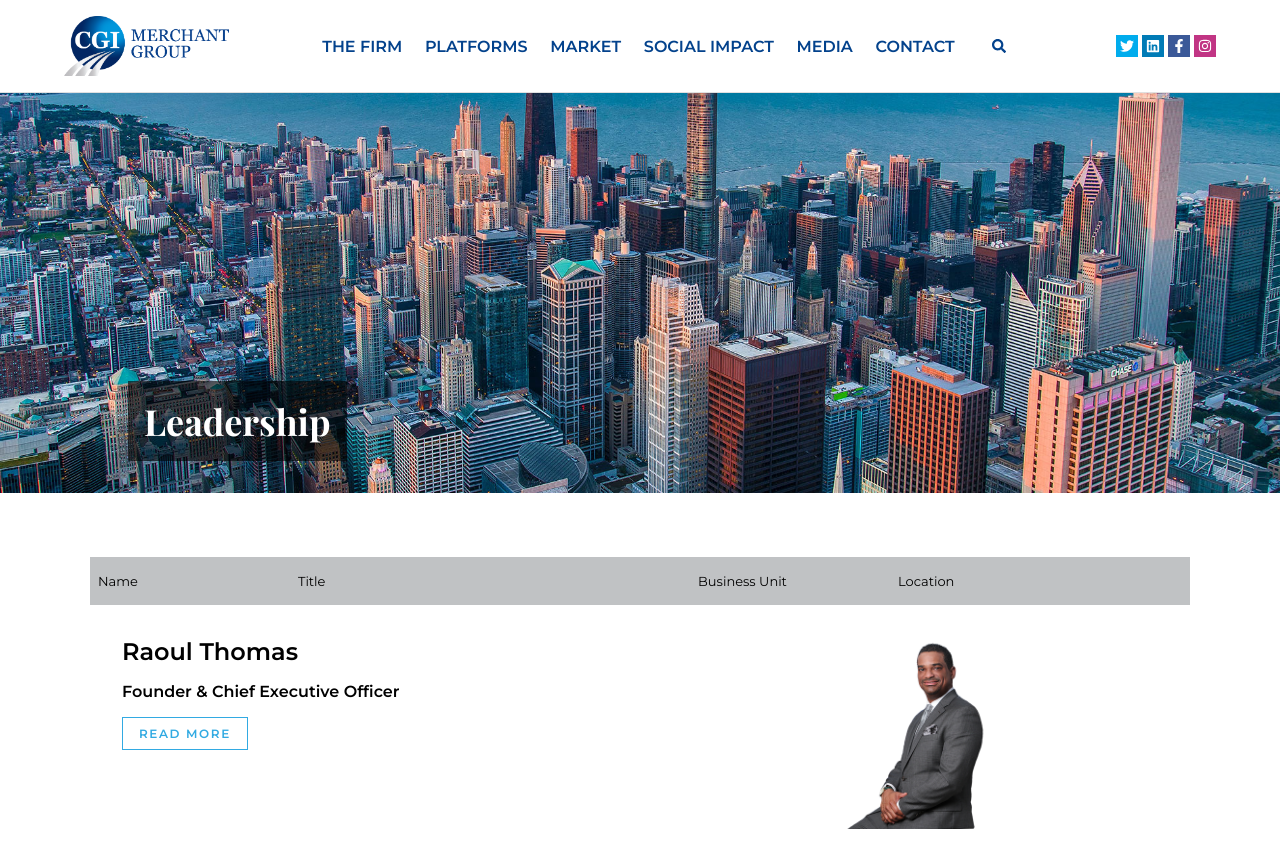
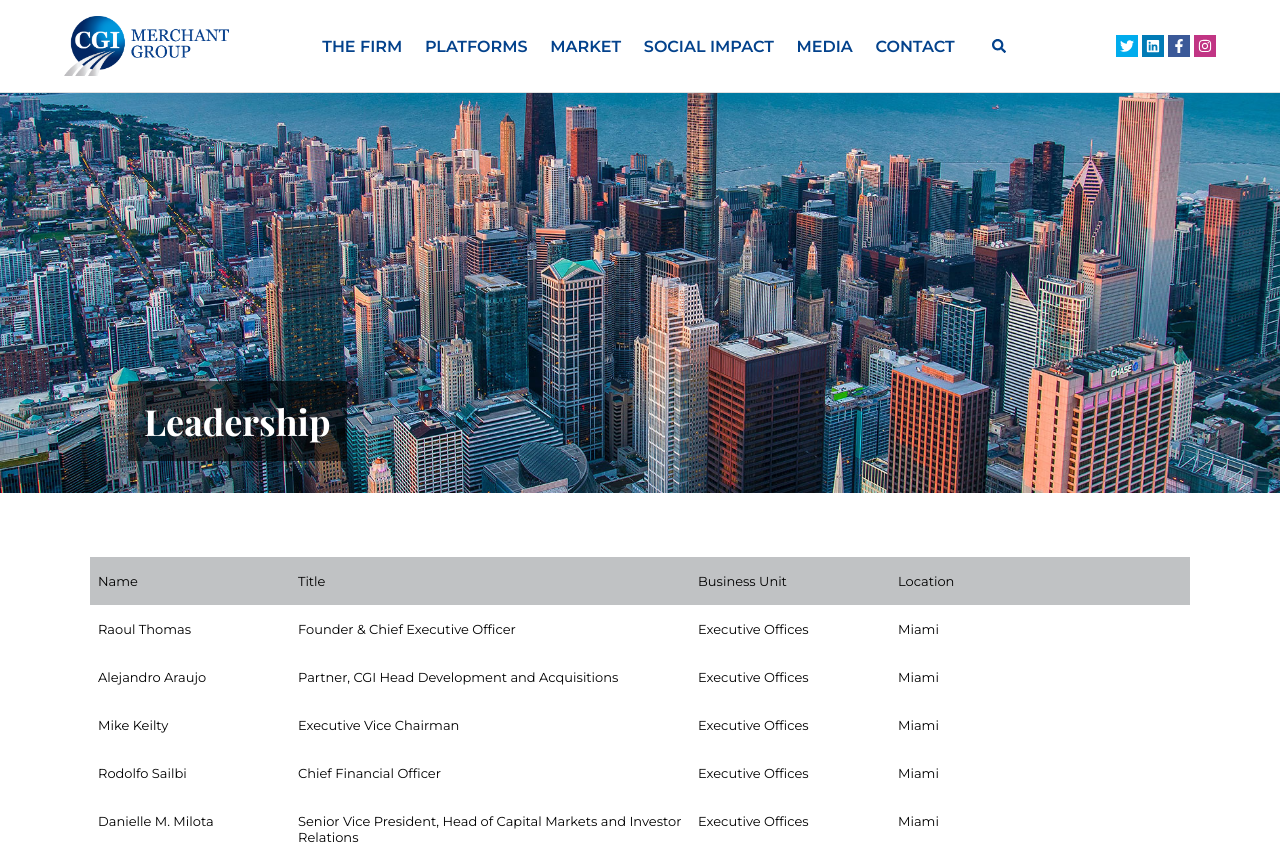
Before and after one commit to majorwaves/cgi, a React (Create React App) app: page /team in a window 1280 px wide. Shown: the top 844 px of the page. Built offline with nearby package versions, Linux system fonts and the light colour scheme.

Commit message:
Styling fixes

```diff
--- a/src/components/ContactForm.js
+++ b/src/components/ContactForm.js
@@ -8,11 +8,16 @@
   h2 {
     font-size: 36px;
     margin: 0 0 2rem 0;
+    text-align: center;
+    color: ${props => props.theme.color.dark};
     font-family: ${props => props.theme.type.heading};
   }
 
   button {
     width: 100%;
+    text-align: center;
+    display: inline-block;
+    padding: 1rem 2rem;
   }
 `;
 
@@ -24,7 +29,7 @@
   display: block;
   box-sizing: border-box;
   min-width: 300px;
-  border-radius: 10px;
+  border-radius: 4px;
 
   &::placeholder {
     font-size: 16px;
@@ -34,6 +39,10 @@
 const ContactForm = (props) => (
   <Form {...props}>
     <h2>Contact Us</h2>
+    <div>
+      <span>Investor Contact: investor@cgimg.com </span>
+      <span>Head Office Tel: (786) 581 4800</span>
+    </div>
     <Input placeholder='Email address' />
     <Input placeholder='Name' />
     <Input placeholder='Company Name' />
--- a/src/components/Hero.js
+++ b/src/components/Hero.js
@@ -11,7 +11,7 @@
   overflow: hidden;
   background: url(${props => props.bg});
   background-attachment: fixed;
-  background-position: center 800px;
+  background-position: ${props => props.top ? 'top' : 'center 800px'};
   background-size: cover;
 
   a {
@@ -52,8 +52,8 @@
   margin: 0 0 2rem 0;
 `;
 
-const Hero = ({ video, image, title, subtitle, gradient, buttonText }) => (
-  <Wrapper bg={image}>
+const Hero = ({ video, image, title, subtitle, gradient, buttonText, top}) => (
+  <Wrapper bg={image} top={top}>
     <Content gradient={gradient}>
       <Title gradient={gradient}>{title}</Title>
       <Link to='/the-firm'><Button light>{buttonText}</Button></Link>
--- a/src/components/SearchForm.js
+++ b/src/components/SearchForm.js
@@ -13,6 +13,8 @@
 
   button {
     width: 100%;
+    display: inline-block;
+    cursor: pointer;
   }
 `;
 
--- a/src/components/TeamMember.js
+++ b/src/components/TeamMember.js
@@ -1,61 +1,49 @@
 import React from 'react'
 import styled from 'styled-components'
-import Button from './Button'
 
 const Person = styled.div`
+
+`;
+
+const Row = styled.div`
   display: grid;
-  grid-template-columns: 2fr 1fr;
-  grid-gap: 1rem;
-  padding: 2rem;
+  grid-template-columns: 1fr 2fr 1fr 1fr .5fr;
+  padding: 0;
+  font-size: 13px;
+  cursor: pointer;
 
-  &:nth-of-type(odd) {
-    border-right: 1px solid rgba(0,0,0,0.12);
-  }
-
-  div {
-    img {
-      width: 15vw;
-      height: 15vw
-      object-fit: contain;
-    }
-
-    &.pic {
-      background: black;
-      padding-bottom: 100%;
-    }
-  }
-
-  h4 {
-    margin: 0 0 1rem 0;
-    font-size: 24px;
-    font-weight: 600;
-  }
-
-  h5 {
-    margin: 0 0 1rem 0;
-    font-size: 16px;
-    font-weight: 600;
-  }
-
-  p {
-    font-size: 14px;
-    line-height: 1.6em;
-    opacity: 0.8;
+  &:hover {
+    color: white;
+    background: ${props => props.theme.color.light};
   }
 `;
 
-const TeamMember = ({ name, title, image, bio, onClick, excerpt }) => (
+const Col = styled.div`
+  padding: 1rem .5rem;
+  img {
+    width: 100%;
+  }
+`;
+
+const Extra = styled.div`
+  grid-column: span 5;
+  font-size: 13px;
+  padding: 1rem;
+  line-height: 1.5em;
+`;
+
+const TeamMember = ({ name, title, image, location, onClick, bio, unit, excerpt, selected }) => (
   <Person hasImage={image !== ''}>
-    <div>
-      <h4>{name}</h4>
-      <h5>{title}</h5>
-      <p>{excerpt}</p>
-      <p><Button onClick={onClick}>Read More</Button></p>
-    </div>
-    {image !== '' &&
-      <div className='image'>
-        <img src={image} alt={title} />
-      </div>
+    <Row onClick={onClick}>
+      <Col>{name}</Col>
+      <Col>{title}</Col>
+      <Col>{unit}</Col>
+      <Col>{location}</Col>
+    </Row>
+    {selected &&
+      <Extra>
+        {bio}
+      </Extra>
     }
   </Person>
 );
--- a/src/pages/Fund.js
+++ b/src/pages/Fund.js
@@ -1,11 +1,22 @@
-import React from 'react'
+import React, { Component } from 'react'
 import styled from 'styled-components'
 import PageHeader from '../components/PageHeader'
-import image from '../images/fund-neu.jpg'
-import highrise from '../images/fund-1.jpg'
+import image from '../images/market-new.jpg'
 import Quote from '../components/Quote'
 import ReactPlayer from 'react-player'
-import { FaGlobe, FaPeopleCarry, FaNetworkWired } from 'react-icons/fa'
+import Modal from 'react-modal'
+import { FaGlobe, FaPeopleCarry, FaNetworkWired, FaPlayCircle } from 'react-icons/fa'
+
+const customStyles = {
+  content : {
+    top                   : '50%',
+    left                  : '50%',
+    right                 : 'auto',
+    bottom                : 'auto',
+    marginRight           : '-50%',
+    transform             : 'translate(-50%, -50%)'
+  }
+};
 
 const Wrapper = styled.div`
 
@@ -18,16 +29,37 @@
   grid-template-columns: 1fr 1fr;
   grid-gap: 5vw;
 
-  .hero_video {
-    margin-top: 1rem;
-    border: 3px solid ${props => props.theme.color.medium};
+  .video {
+    position: relative;
+    cursor: pointer;
+
+    img {
+      display: inline-block;
+      height: 100%;
+      width: 100%;
+      object-fit: cover;
     }
 
+    .icon {
+      position: absolute;
+      top: 0;
+      left: 0;
+      width: 100%;
+      height: 100%;
+      display: flex;
+      align-items: center;
+      justify-content: center;
+      color: white;
+      font-size: 80px;
+      background: rgba(0,0,0,0.12);
+    }
+  }
 
   h1 {
     font-family: ${props => props.theme.type.heading};
     font-size: 36px;
     font-weight: normal;
+    margin-top: 0;
   }
 
   p {
@@ -73,7 +105,19 @@
   border: 3px solid ${props => props.theme.color.light};
 `;
 
-const Fund = (props) => (
+class Fund extends Component {
+
+  state = {
+    modalOpen: false
+  }
+
+  handleClick = () => {
+    console.log('hey')
+    this.setState({ modalOpen: !this.state.modalOpen })
+  }
+
+  render(){
+    return (
       <Wrapper>
         <PageHeader
           image={image}
@@ -85,14 +129,9 @@
             <h1>Value Add</h1>
             <p>Fund I targets properties that have in-place cash flow, but seek to increase that cash flow over time by making improvements to or repositioning the property. This could include making physical improvements to the asset that will allow it to command higher rents, increasing efforts to lease vacant space at the property to quality tenants, or improving the management of the property and thereby increasing customer satisfaction or lowering operating expenses where possible. Once our asset management team has successfully increased the net operating income at the property, the Fund will sell the asset to capture the resulting appreciation in value. This strategy provides the perfect balance between risk and return: it offers in-place cash flow at the time of acquisition with significant upside potential in the form of value appreciation.</p>
           </div>
-      <div>
-      <ReactPlayer
-        controls
-        muted
-        loop
-        className='hero_video'
-        url='https://admin.thenexusfl.com/miracle.mp4'
-      />
+          <div className='video' onClick={this.handleClick}>
+            <div className='icon'><FaPlayCircle /></div>
+            <img src='https://img.youtube.com/vi/rjlV_XszlVM/maxresdefault.jpg' alt='miracle mile' />
           </div>
         </Section>
         <Section>
@@ -129,8 +168,16 @@
             <p>The objective is always to stabilize the property, harvesting healthy, risk-adjusted, double digit cash-on-cash returns and generating long-term capital appreciation. </p>
           </div>
         </Strategy>
+        <Modal isOpen={this.state.modalOpen} onRequestClose={this.handleClick} style={customStyles}>
+          <ReactPlayer
+            playing
+            url='https://www.youtube.com/watch?v=rjlV_XszlVM'
+          />
+        </Modal>
         <Quote text='“CGI’s team designs each capital structure for each deal, and then selects the most suitable candidates depending on the envisioned capitalization strategy.”' />
       </Wrapper>
-);
+    )
+  }
+}
 
 export default Fund;
--- a/src/pages/Media.js
+++ b/src/pages/Media.js
@@ -59,41 +59,41 @@
         />
         <Grid>
           <Article>
-            <a target="_blank" href="https://www.businesswire.com/news/home/20180725005140/en/CGI-Successfully-Completes-Refinancing-Class-A-Properties-South">
+            <a target="_blank" rel="noreferrer noopener" href="https://www.businesswire.com/news/home/20180725005140/en/CGI-Successfully-Completes-Refinancing-Class-A-Properties-South">
             <h2>CGI Successfully Completes Refinancing of Four Class-A Properties in South Florida</h2>
             <div><span>July 25, 2018</span><span>Business Wire</span></div>
             </a>
           </Article>
 
           <Article>
-            <a target="_blank" href="https://therealdeal.com/miami/tag/cgi-merchant-group/">
+            <a target="_blank" rel="noreferrer noopener" href="https://therealdeal.com/miami/tag/cgi-merchant-group/">
             <h2>Photos: On the scene at ribbon cutting of 55 Miracle Mile</h2>
             <div><span>Jun 30, 2015</span><span>The Real Deal, South FL Real Estate News</span></div>
             </a>
           </Article>
 
           <Article>
-            <a target="_blank" href="https://www.law.com/dailybusinessreview/almID/1202729582207/Whats-Driving-CGI-Merchant-Group-Investments-in-South-Florida-Real-Estate/?slreturn=20190227102204">
+            <a target="_blank" rel="noreferrer noopener" href="https://www.law.com/dailybusinessreview/almID/1202729582207/Whats-Driving-CGI-Merchant-Group-Investments-in-South-Florida-Real-Estate/?slreturn=20190227102204">
             <h2>What's Driving CGI Merchant Group Investment is South FL Real Estate?</h2>
             <div><span>Jun 16, 2015</span><span>DBR Daily Business Review</span></div>
             </a>
           </Article>
           <Article>
-            <a target="_blank" href="https://www.bizjournals.com/southflorida/print-edition/2015/05/22/raoul-thomas-on-finding-value-where-others-can-t.html">
+            <a target="_blank" rel="noreferrer noopener" href="https://www.bizjournals.com/southflorida/print-edition/2015/05/22/raoul-thomas-on-finding-value-where-others-can-t.html">
             <h2>Raoul Thomas on finding value where others can’t</h2>
             <div><span>May 22, 2015</span><span>South Florida Business Journal</span></div>
             </a>
           </Article>
 
           <Article>
-            <a target="_blank" href="https://www.cpexecutive.com/post/executive-spotlight-raoul-thomas-cgi-merchant-group/">
+            <a target="_blank" rel="noreferrer noopener" href="https://www.cpexecutive.com/post/executive-spotlight-raoul-thomas-cgi-merchant-group/">
             <h2>Executive Spotlight: Raoul Thomas, CGI Merchant Group</h2>
             <div><span>Apr 14, 2015</span><span>Commercial Property Executive</span></div>
             </a>
           </Article>
 
           <Article>
-            <a target="_blank" href="https://communitynewspapers.com/biscayne-bay/cgi-merchant-group-breaks-ground-at-1100-biscayne/">
+            <a target="_blank" rel="noreferrer noopener" href="https://communitynewspapers.com/biscayne-bay/cgi-merchant-group-breaks-ground-at-1100-biscayne/">
             <h2>CGI Merchant Group Breaks Ground at 1100 Biscayne</h2>
             <div><span>Mar 14, 2015</span><span>Brickell</span></div>
             </a>
--- a/src/pages/SocialImpact.js
+++ b/src/pages/SocialImpact.js
@@ -3,7 +3,6 @@
 import PageHeader from '../components/PageHeader'
 import school from '../images/school.jpg'
 import photo from '../images/social-impact.jpg';
-import ReactPlayer from 'react-player'
 
 const Wrapper = styled.div`
 
--- a/src/pages/TeamMember.js
+++ b/src/pages/TeamMember.js
@@ -44,7 +44,6 @@
       case 'mike-keilty':
         return three;
       default:
-
     }
   }
 
```
Lines whose indentation alone changed are shown as unchanged.
